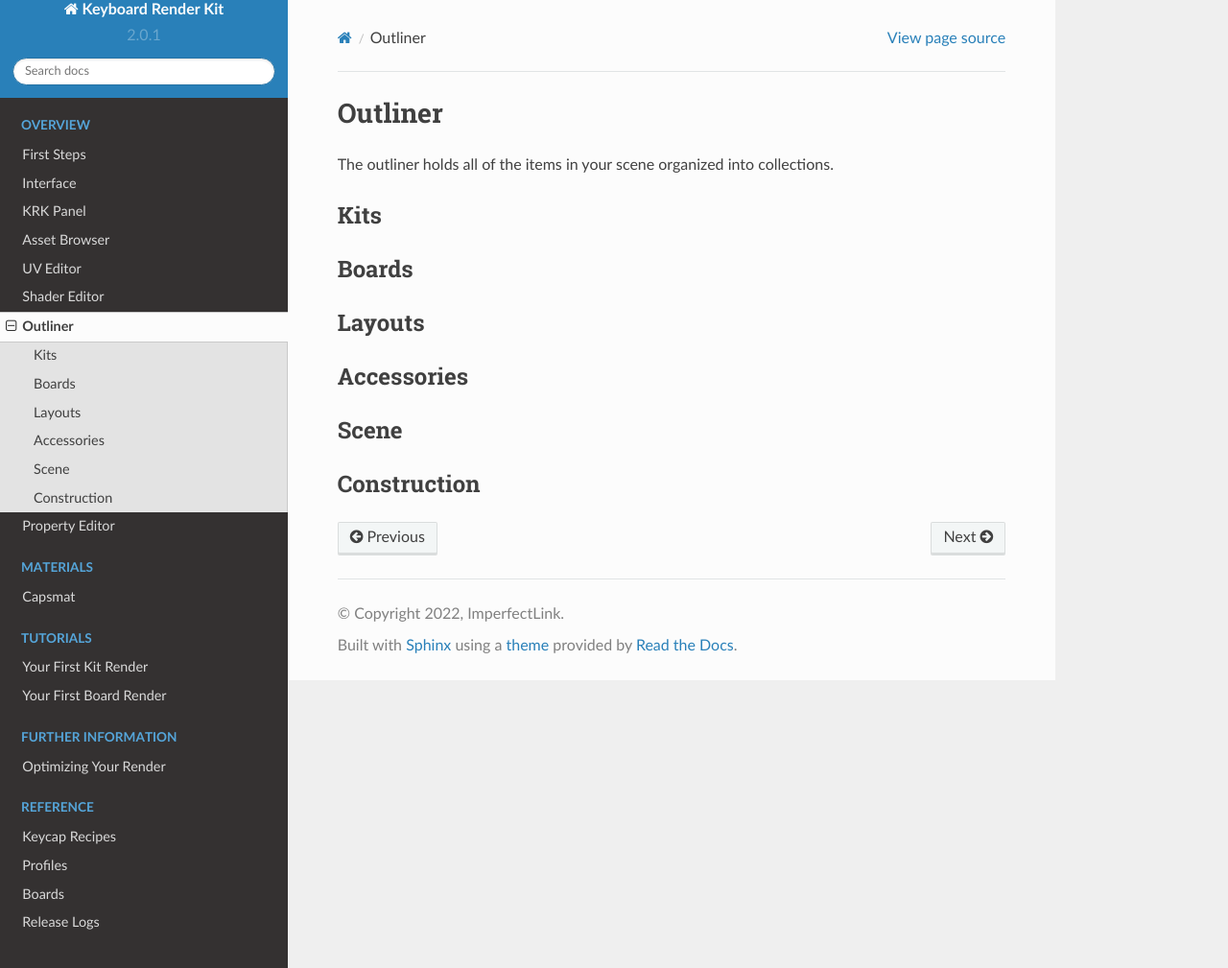
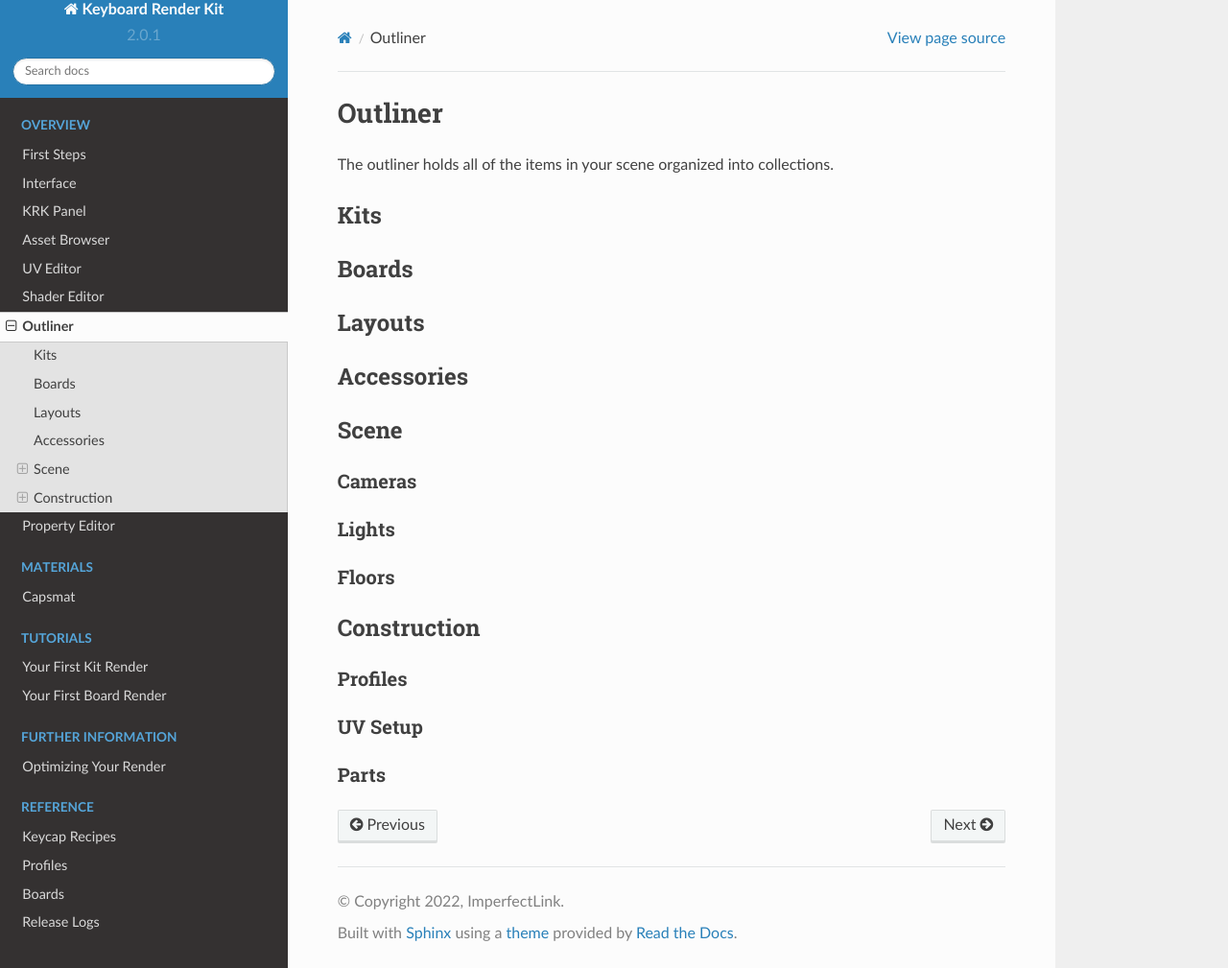
Before and after one commit to imperfectlink/KeyboardRenderKit, a Sphinx documentation site: the page built from docs/source/outliner.rst, in a window 1280 px wide and 1009 px high. Shown: the whole window at 96% size. Built offline with Sphinx 7.4.7 and the Read the Docs theme 2.0.0, drawn with Linux system fonts in a browser that asks for light colours.

Commit message:
Update outliner.rst

```diff
--- a/docs/source/outliner.rst
+++ b/docs/source/outliner.rst
@@ -16,6 +16,18 @@ Accessories
 
 Scene
 ~~~~
+Cameras
+----
+Lights
+----
+Floors
+----
 
 Construction
 ~~~~
+Profiles
+----
+UV Setup
+----
+Parts
+----
```
